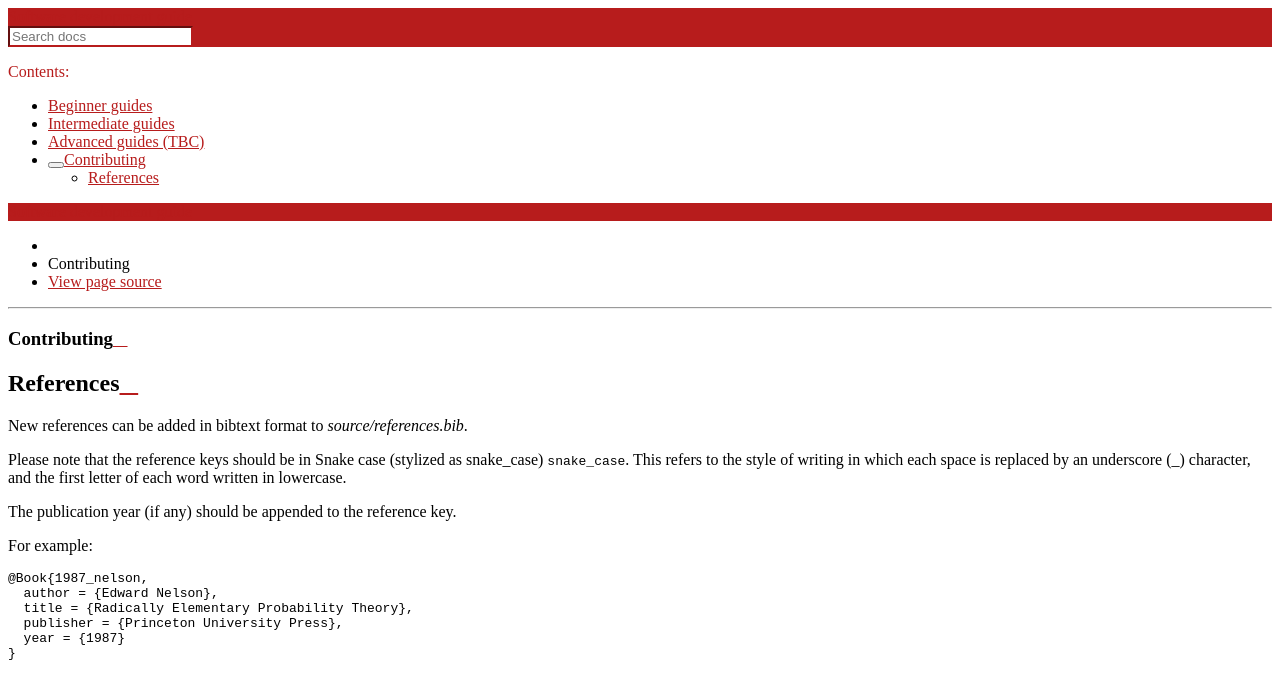
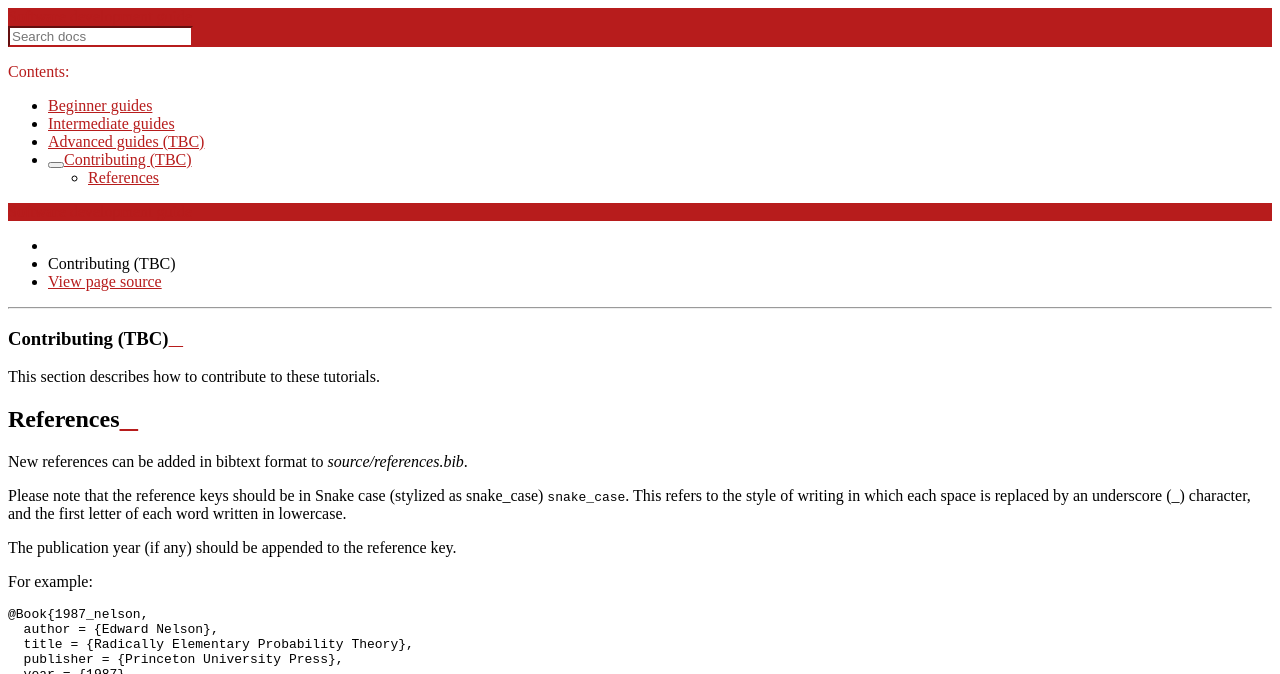
Before and after one commit to prasanthsasikumar/holographic-breast-biomechanics, a Sphinx documentation site: the page built from docs/source/contributing.rst, in a window 1280 px wide, cut to the strip 0-674 px from the top of the page. Built offline with Sphinx 7.4.7 and the Read the Docs theme 2.0.0, drawn with Linux system fonts in a browser that asks for light colours; cross-references to code outside the pages are shown as plain code.

Commit message:
Updating contributing Section

```diff
--- a/docs/source/contributing.rst
+++ b/docs/source/contributing.rst
@@ -1,6 +1,8 @@
-============
-Contributing
-============
+==================
+Contributing (TBC)
+==================
+
+This section describes how to contribute to these tutorials.
 
 References
 ----------
```
